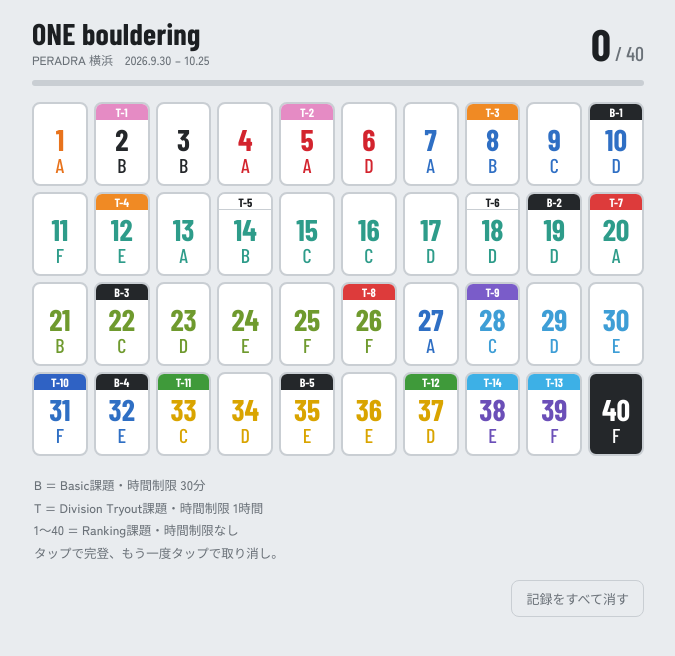
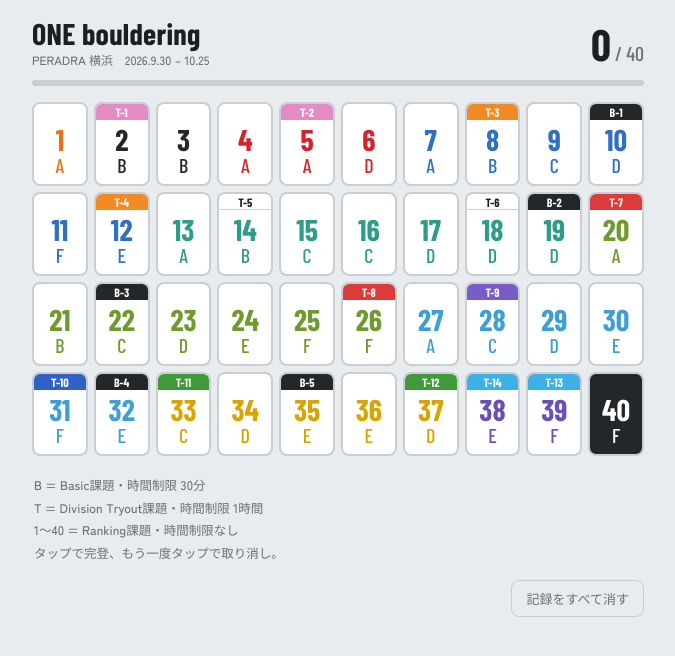
Before and after one commit to yyoshifactory-dotcom/per-one-bouldering, a plain HTML site: page index.html in a window 1280 px wide. Shown: the whole page, without its empty margins (302-977 px from the left). Drawn offline with nearby package versions, Linux system fonts and the light colour scheme.

Commit message:
Add files via upload

```diff
--- a/index.html
+++ b/index.html
@@ -107,11 +107,11 @@ h1 small{display:block; font-family:"Zen Kaku Gothic New",sans-serif; font-size:
 const P = [
   [1,"A","orange"],[2,"B","black","T-1","pink"],[3,"B","black"],[4,"A","red"],[5,"A","red","T-2","pink"],
   [6,"D","red"],[7,"A","blue"],[8,"B","blue","T-3","orange"],[9,"C","blue"],[10,"D","blue","B-1","black"],
-  [11,"F","teal"],[12,"E","teal","T-4","orange"],[13,"A","teal"],[14,"B","teal","T-5","plain"],[15,"C","teal"],
-  [16,"C","teal"],[17,"D","teal"],[18,"D","teal","T-6","plain"],[19,"D","teal","B-2","black"],[20,"A","teal","T-7","red"],
+  [11,"F","blue"],[12,"E","blue","T-4","orange"],[13,"A","teal"],[14,"B","teal","T-5","plain"],[15,"C","teal"],
+  [16,"C","teal"],[17,"D","teal"],[18,"D","teal","T-6","plain"],[19,"D","teal","B-2","black"],[20,"A","olive","T-7","red"],
   [21,"B","olive"],[22,"C","olive","B-3","black"],[23,"D","olive"],[24,"E","olive"],[25,"F","olive"],
-  [26,"F","olive","T-8","red"],[27,"A","blue"],[28,"C","sky","T-9","purple"],[29,"D","sky"],[30,"E","sky"],
-  [31,"F","blue","T-10","blue"],[32,"E","blue","B-4","black"],[33,"C","yellow","T-11","green"],[34,"D","yellow"],[35,"E","yellow","B-5","black"],
+  [26,"F","olive","T-8","red"],[27,"A","sky"],[28,"C","sky","T-9","purple"],[29,"D","sky"],[30,"E","sky"],
+  [31,"F","sky","T-10","blue"],[32,"E","sky","B-4","black"],[33,"C","yellow","T-11","green"],[34,"D","yellow"],[35,"E","yellow","B-5","black"],
   [36,"E","yellow"],[37,"D","yellow","T-12","green"],[38,"E","purple","T-14","sky"],[39,"F","purple","T-13","sky"],[40,"F","black",null,null,true]
 ];
 const KEY = "peradra-one-2026-09-30";
```
